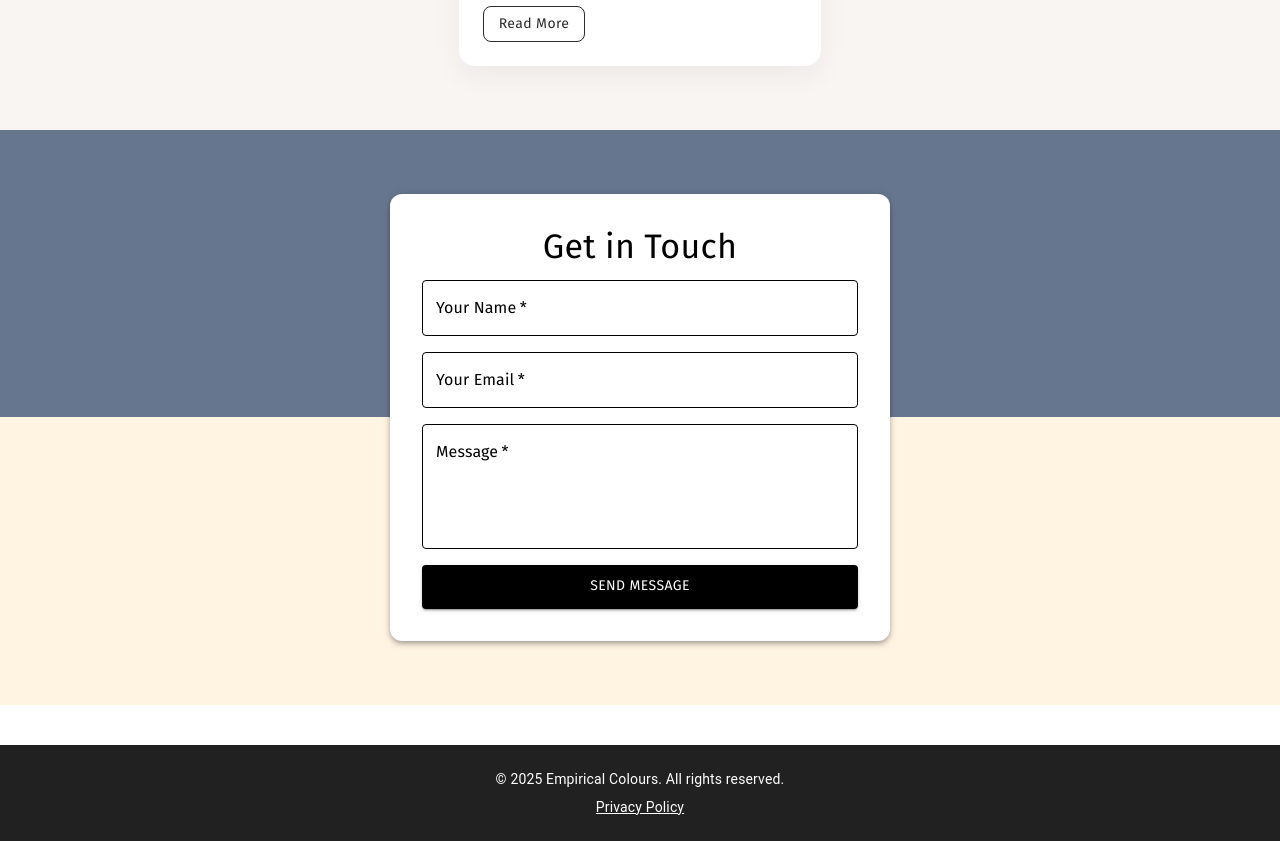
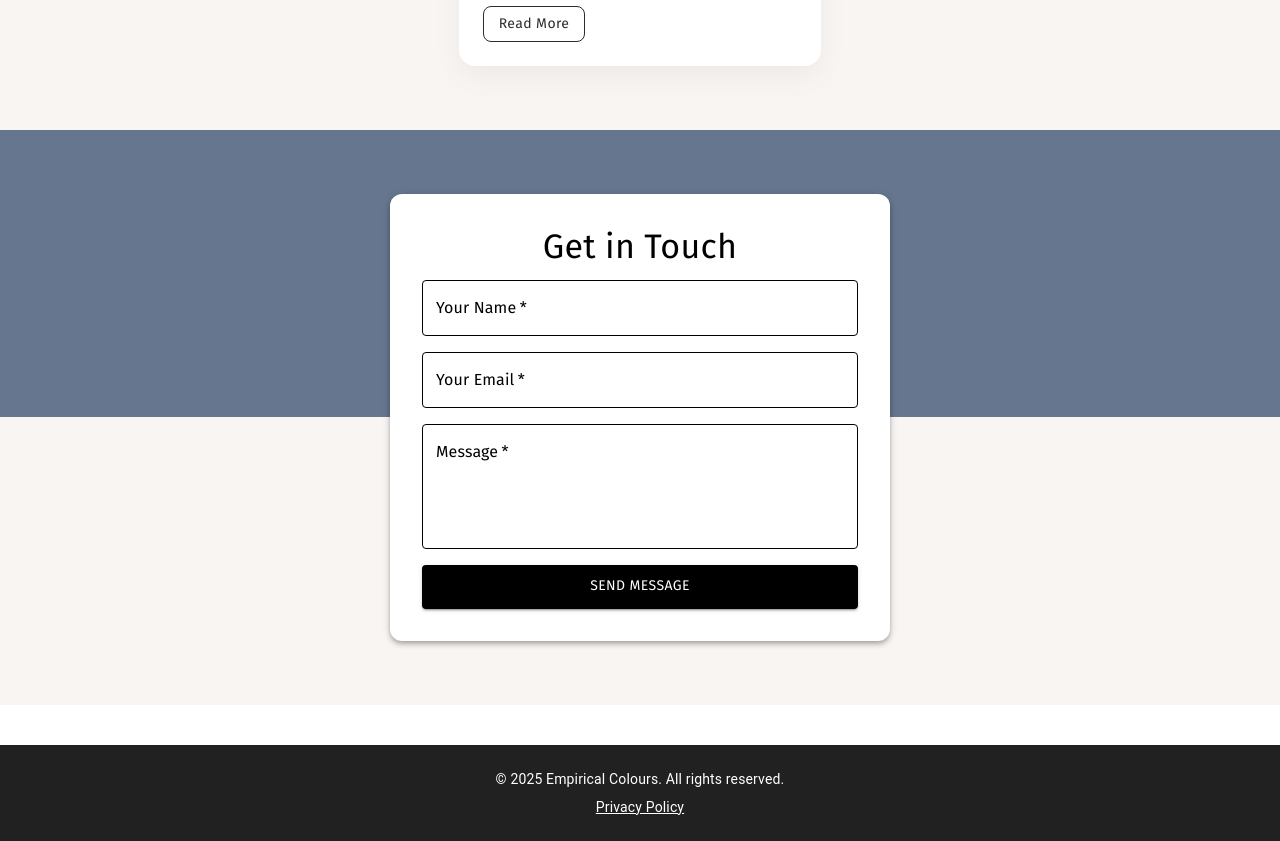
Before and after one commit to empiricalcolours/portfolio-website, a React (Vite) app in the folder empirical-colours/: page / in a window 1280 px wide. Shown: the part 3460-4301 px from the top of the page. Built offline with nearby package versions, Linux system fonts and the light colour scheme; a web font is replaced by a local one.

Commit message:
feat: add ContactForm component with Formspree integration

```diff
--- a/empirical-colours/src/components/Contact.tsx
+++ b/empirical-colours/src/components/Contact.tsx
@@ -44,7 +44,7 @@ const ContactForm: React.FC = () => {
         display: 'flex',
         alignItems: 'center',
         justifyContent: 'center',
-        background: 'linear-gradient(to bottom, #66768F 50%, #FFF4E2 50%)',
+        background: 'linear-gradient(to bottom, #66768F 50%, #F9F5F2 50%)',
         p: 2,
         py: 8,
       }}
```
